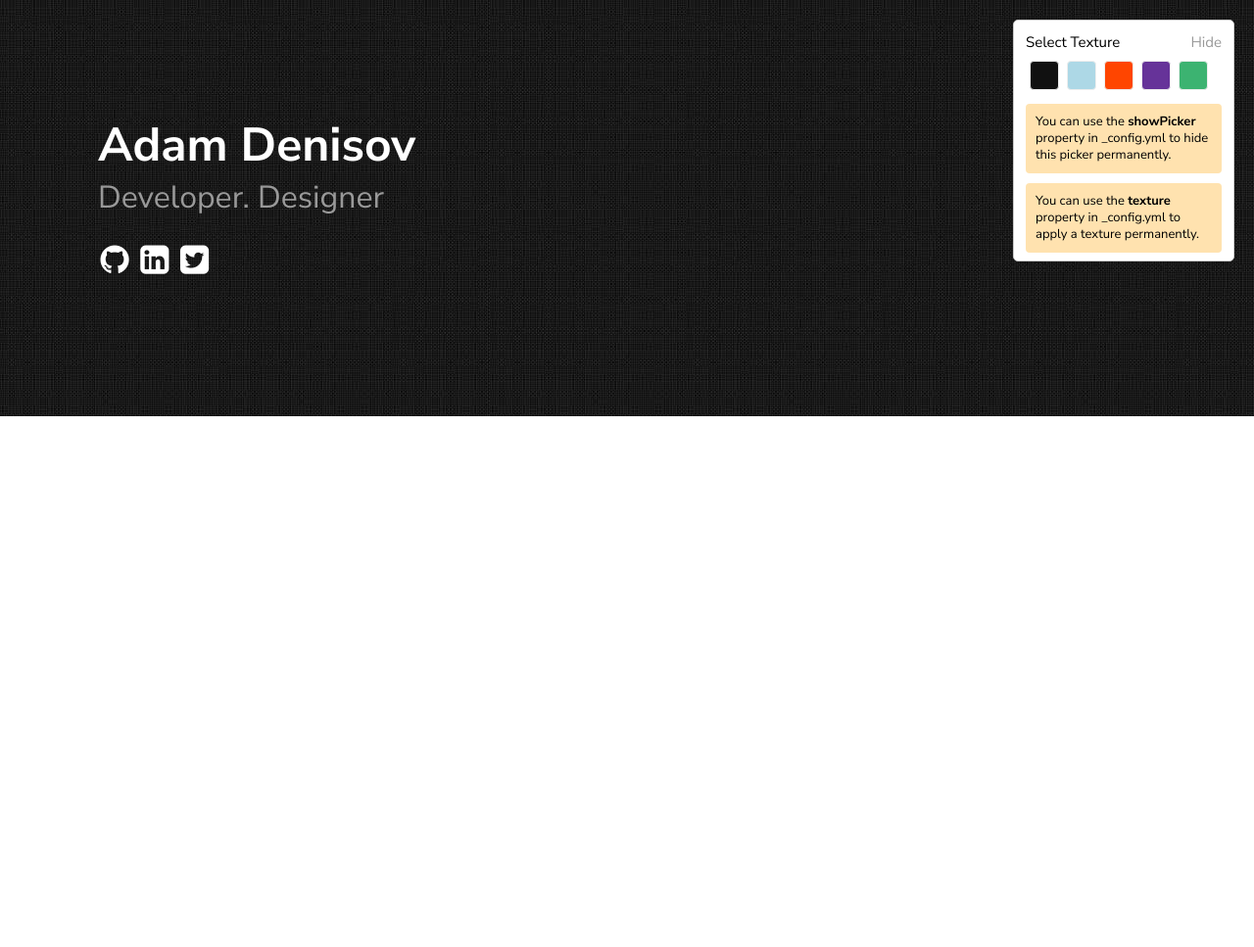
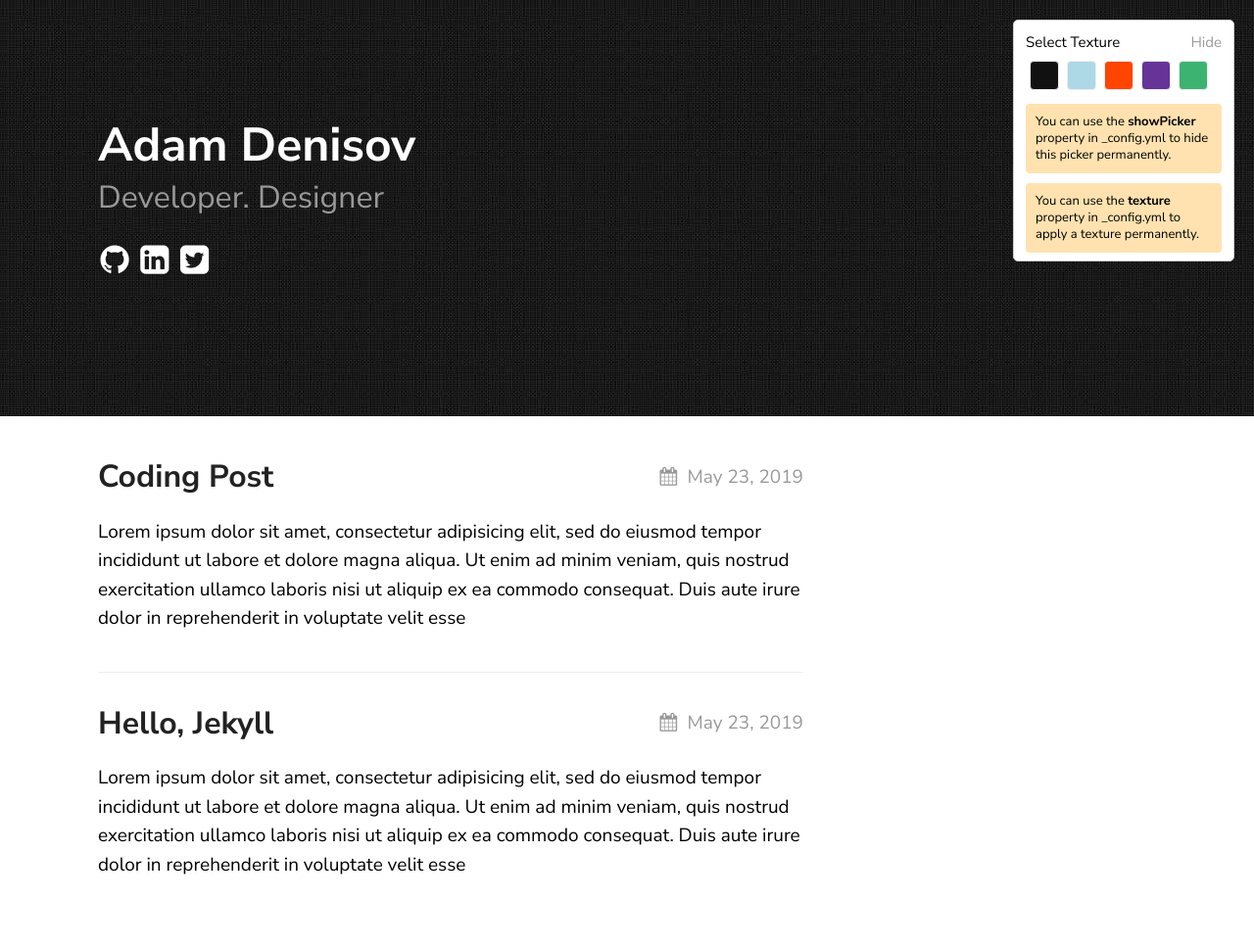
Before and after one commit to Shin1122/Shin1122.github.io, a Jekyll site: the page built from index.md, in a window 1280 px wide. Shown: the whole page at 98% size. Built offline with Jekyll 4.4.1, drawn with Linux system fonts in a browser that asks for light colours; before the commit the page ends 900 px from its top, so only the background shows below that.

Commit message:
no message

````diff
--- a/_config.yml
+++ b/_config.yml
@@ -1,8 +1,10 @@
-title: 午夜任性随笔
-author: Jown Shin
-email: big_shin@126.com
+title: Texture Theme
+author: GitHub User
+email: your-email@domain.com
 description: > # this means to ignore newlines until "show_exerpts:"
-  不定是在午夜记录,但是一定是想到哪就写到哪,如果还有时间和精力的话.
+  Write an awesome description for your new site here. You can edit this
+  line in _config.yml. It will appear in your document head meta (for
+  Google search results) and in your feed.xml site description.
 show_excerpts: true # set to true to show excerpts on the homepage
 baseurl: /texture
 
--- /dev/null
+++ b/_posts/2019-05-23-welcome-to-jekyll.markdown
@@ -0,0 +1,14 @@
+---
+layout: post
+title:  "Hello, Jekyll"
+date:   2019-05-23 21:03:36 +0530
+---
+Lorem ipsum dolor sit amet, consectetur adipisicing elit, sed do eiusmod tempor incididunt ut labore et dolore magna aliqua. Ut enim ad minim veniam, quis nostrud exercitation ullamco laboris nisi ut aliquip ex ea commodo consequat. Duis aute irure dolor in reprehenderit in voluptate velit esse
+
+![texture theme preview](https://images.unsplash.com/photo-1500322969630-a26ab6eb64cc?ixlib=rb-1.2.1&ixid=eyJhcHBfaWQiOjEyMDd9&w=1000&q=80)
+
+Check out the [Jekyll docs][jekyll-docs] for more info on how to get the most out of Jekyll. File all bugs/feature requests at [Jekyll’s GitHub repo][jekyll-gh]. If you have questions, you can ask them on [Jekyll Talk][jekyll-talk].
+
+[jekyll-docs]: https://jekyllrb.com/docs/home
+[jekyll-gh]:   https://github.com/jekyll/jekyll
+[jekyll-talk]: https://talk.jekyllrb.com/
--- /dev/null
+++ b/_posts/2019-06-30-coding-post.markdown
@@ -0,0 +1,32 @@
+---
+layout: post
+title:  "Coding Post"
+description: An example post which shows code rendering.
+date:   2019-05-23 21:03:36 +0530
+categories: Javascript NodeJS
+---
+Lorem ipsum dolor sit amet, consectetur adipisicing elit, sed do eiusmod tempor incididunt ut labore et dolore magna aliqua. Ut enim ad minim veniam, quis nostrud exercitation ullamco laboris nisi ut aliquip ex ea commodo consequat. Duis aute irure dolor in reprehenderit in voluptate velit esse
+
+```javascript
+const express = require('express')
+const app = express()
+
+app.get('/', function (req, res) {
+  res.send('Hello World')
+})
+
+app.listen(3000)
+```
+
+Lorem ipsum dolor sit amet, consectetur adipisicing elit. Aliquam qui voluptatem excepturi nemo similique atque sapiente aperiam, dolorum deleniti! Esse quam perferendis temporibus nemo at molestias necessitatibus tenetur cupiditate sapiente. Lorem ipsum dolor sit amet, consectetur adipisicing elit. Nihil et voluptatibus non labore officiis assumenda, distinctio perspiciatis blanditiis nesciunt rerum molestias impedit fugiat nulla qui libero minima quasi! Libero, iure.
+
+```scss
+body {
+	font-family: 'Nunito Sans', sans-serif;
+	line-height: 1.5em;
+	margin: 0;
+	-webkit-font-smoothing: antialiased;
+	-moz-osx-font-smoothing: grayscale;
+}
+```
+Lorem ipsum dolor sit amet, consectetur adipisicing elit. Aliquam rerum, ratione impedit necessitatibus facere soluta odio repellat asperiores neque! Sunt iusto quia suscipit amet inventore eum, vel molestiae reiciendis alias.
````
